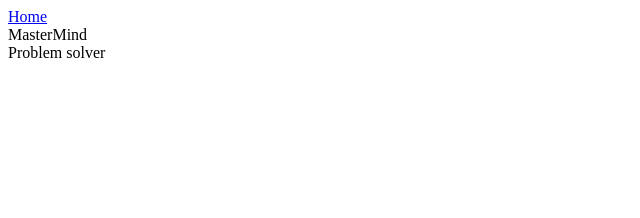
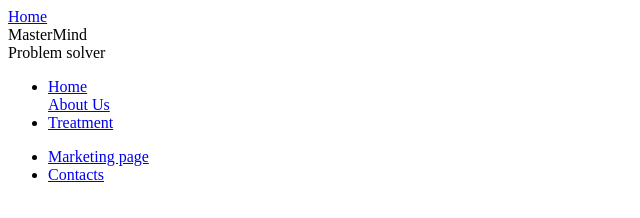
Before and after one commit to kiplangat15000/MasterMind-poultry-project, a plain HTML site: page index-h.html in a window 1280 px wide. Shown: the whole page, without its empty margins (0-640 px from the left). Drawn offline with Linux system fonts and the light colour scheme.

Commit message:
Stating nav links

```diff
--- a/index-h.html
+++ b/index-h.html
@@ -13,7 +13,16 @@
         <div class="homep">
             <a class="active" href="index-h.html">Home</a>
 
-                    <nav id="master">MasterMind <br>Problem solver</nav>
-                    <nav id="bar">
+                <nav id="master">MasterMind <br>Problem solver</nav>
+                <nav id="bar">
+                <ul>
+                     <li><a href="index-h.html">Home</a></li>
+                    <a href="about-us.html">About Us</a></li>
+                    <li><a href="treatment">Treatment</a></li>
+                    <li></p><a href="marketing">Marketing page</a></li>
+                    <li><a href="Contacts">Contacts</a></li>
+                </ul>
+                </nav>
+            </div>
 </body>
 </html>
```
